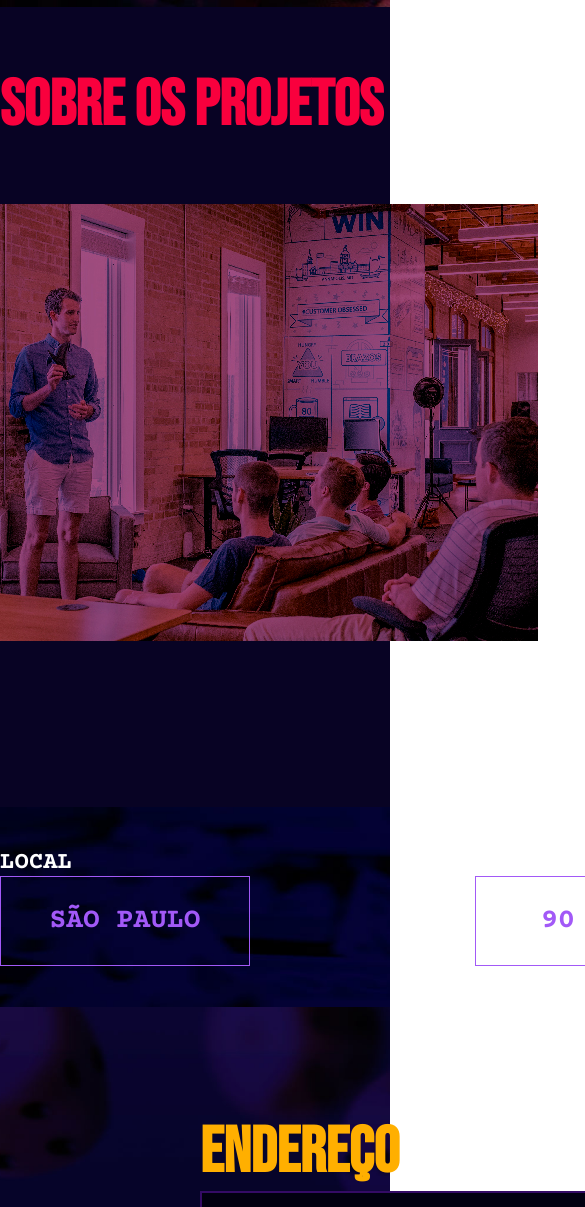
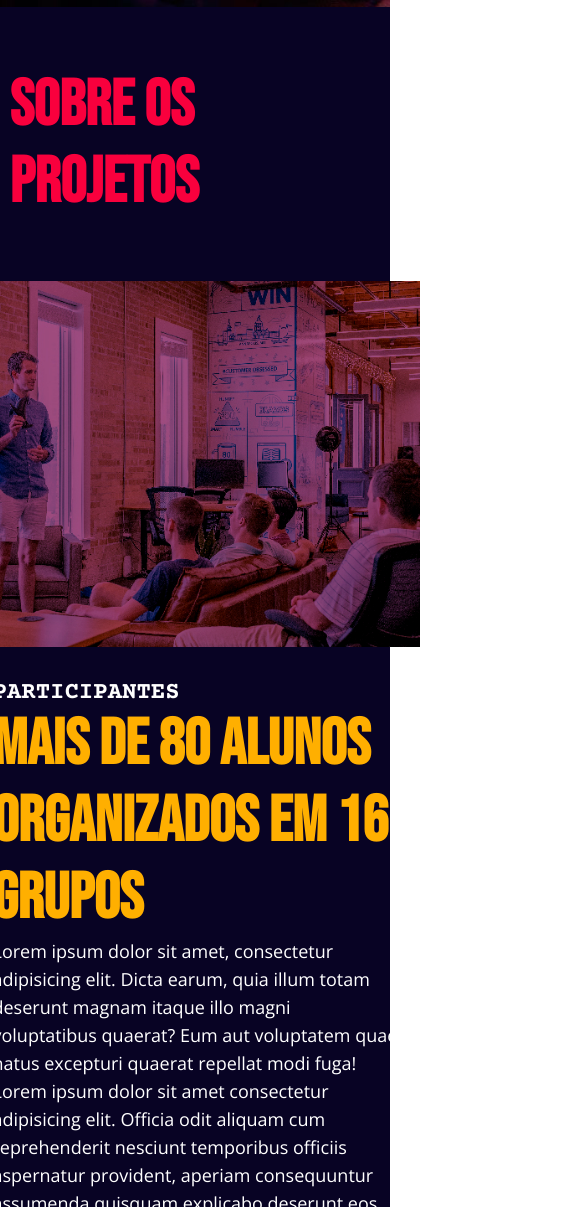
Before and after one commit to MarcoFerreiraofc/Landing-page-Tarde, a plain HTML site: page index.html in a window 390 px wide. Shown: the part 793-2000 px from the top of the page, 585 px wide, since content can reach past the window. Drawn offline with nearby package versions, Linux system fonts and the light colour scheme.

Commit message:
responsividade adicionada

```diff
--- a/css/estilo.css
+++ b/css/estilo.css
@@ -12,7 +12,8 @@
 }
 .menu
 {
-    width: 1200px;
+    width: 95%;
+    max-width: 1200px;
     height: 60px;
     /* background-color: white; */
     margin:auto;
@@ -54,10 +55,11 @@
 }
 .content
 {
-    width: 1200px;
+    width: 95%;
     height: 100%;
     /* background-color: rgba(255, 255, 255, 0.5); */
     margin: auto;
+    max-width: 1200px;
 }
 .alinhando-abaixo
 {
@@ -111,6 +113,13 @@
 {
     display: flex;
     justify-content: space-between;
+    flex-wrap: wrap;
+}
+.artigo-sobre img
+{
+    width: 45%;
+    max-width: 500px;
+    min-width: 450px;
 }
 .artigo-text-sobre
 {
@@ -218,3 +227,60 @@
     font-family:'Open Sans', sans-serif ;
     font-size: 18px;
 }
+
+@media screen and (max-width: 1199px){
+    .sobre{
+        height: auto;
+        padding-bottom: 4em;
+    }
+    .sobre .content{
+         display: flex;
+         flex-direction: column;
+         align-items: center;
+    }
+    .artigo-sobre{
+        justify-content: center;
+
+    }
+    .artigo-sobre img{
+        width: 100%;
+        max-width: 850px;
+        margin-bottom: 2em;
+
+    }
+    .artigo-text-sobre{
+        width: 800px;
+    }
+ }
+
+ @media screen and (max-width: 991px){
+         .artigo-sobre img{
+             max-width: 700px;
+
+         }
+         .artigo-text-sobre{
+             width: 90%;
+         }
+         .info-card{
+             text-align: center;
+         }
+         .info p{
+             width: 220px;
+         }
+         .end-text{
+             width: 700px;
+             flex-direction: column;
+             height: auto;
+             padding: 2em 0;
+
+         }
+         .endereco{
+             height: auto;
+             padding-bottom: 2em;
+         }
+         .end-text img{
+             position: unset;
+             margin-top: 2em;
+
+         }
+ }
```
